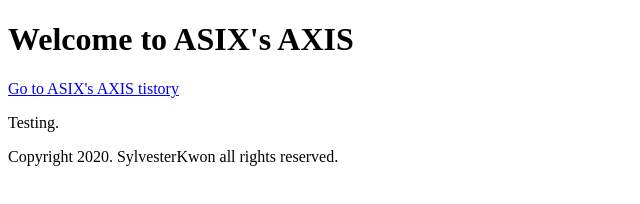
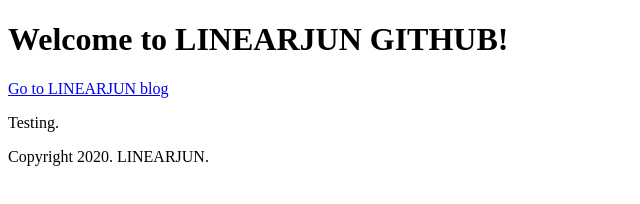
Before and after one commit to SylvesterKwon/Blog, a plain HTML site: page index.html in a window 1280 px wide. Shown: the whole page, without its empty margins (0-640 px from the left). Drawn offline with Linux system fonts and the light colour scheme.

Commit message:
해줘해줘잉

```diff
--- a/index.html
+++ b/index.html
@@ -1,9 +1,9 @@
 <!DOCTYPE html>
 <html>
 <body>
-<h1>Welcome to ASIX's AXIS</h1>
-<a href="https://asix.tistory.com/">Go to ASIX's AXIS tistory</a>
+<h1>Welcome to LINEARJUN GITHUB!</h1>
+<a href="https://blog.linearjun.com/">Go to LINEARJUN blog</a>
 <p>Testing.</p>
-<p>Copyright 2020. SylvesterKwon all rights reserved.</p>
+<p>Copyright 2020. LINEARJUN.</p>
 </body>
 </html>
```
